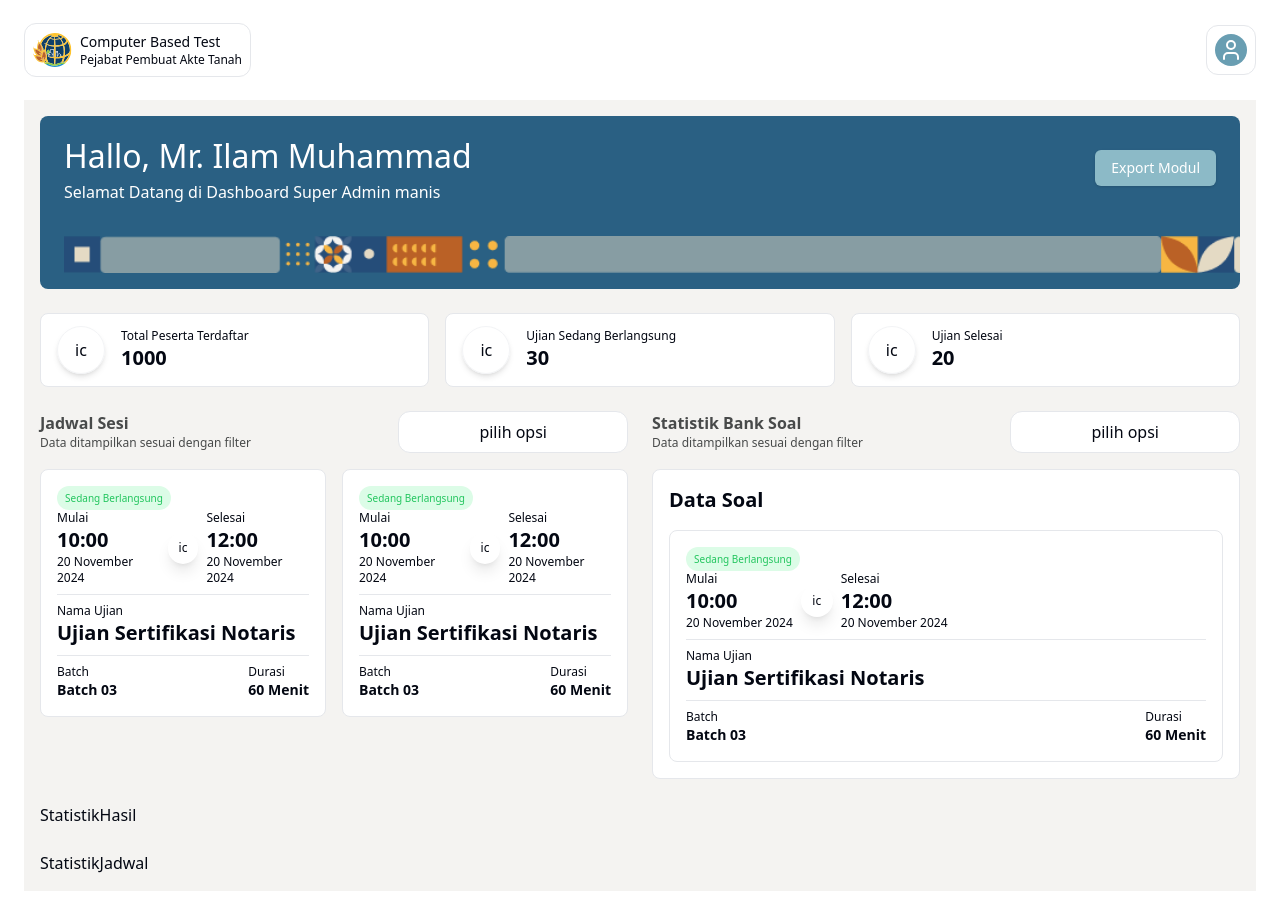
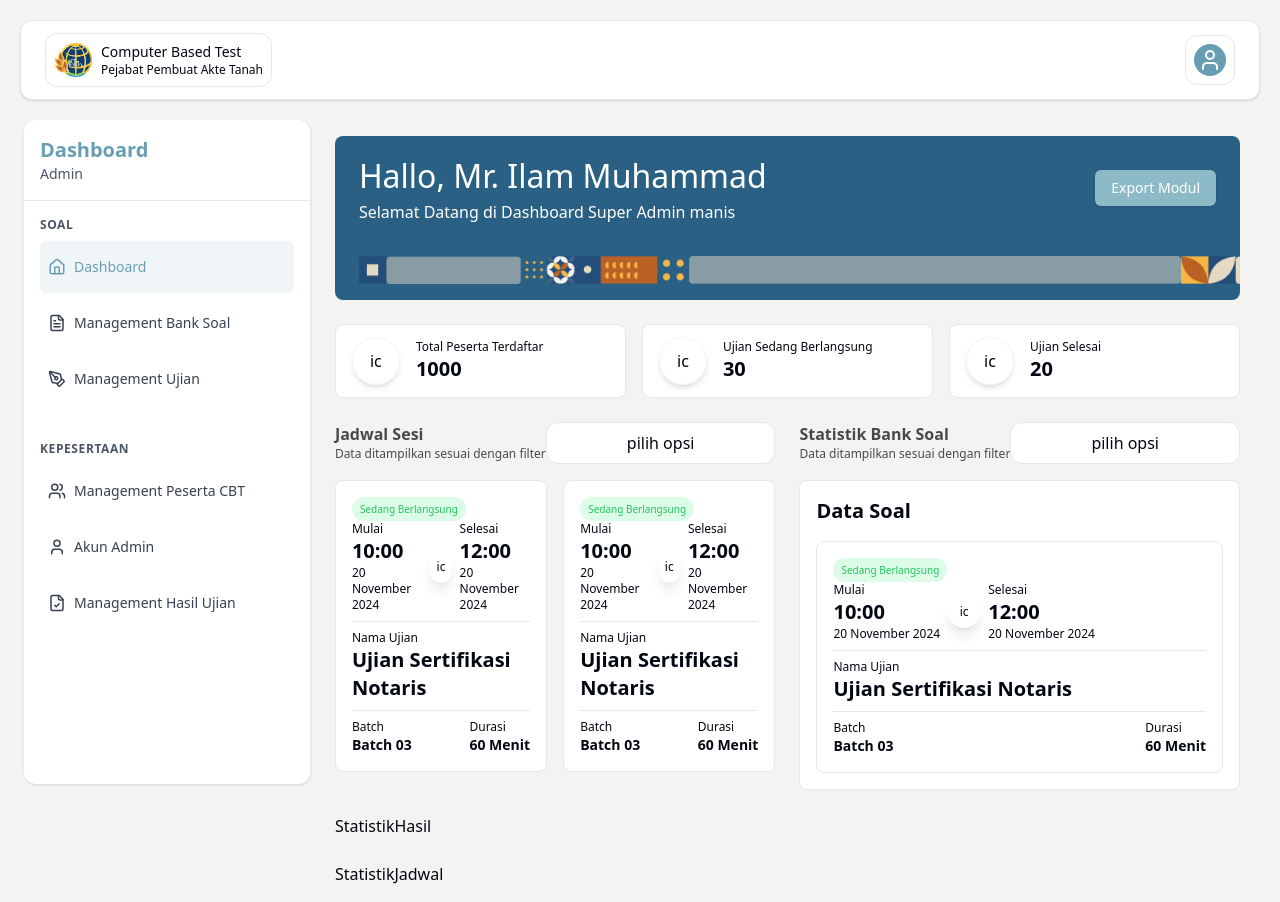
Before and after one commit to bragapm/cbt-atrbpn, a React (Vite) app in the folder client/: page / in a window 1280 px wide. Built offline with nearby package versions, Linux system fonts and the light colour scheme.

Commit message:
feat: add sidebar layout in admin route

```diff
--- a/client/src/app/admin/authentication/components/GoogleAuth.tsx
+++ b/client/src/app/admin/authentication/components/GoogleAuth.tsx
@@ -3,7 +3,7 @@ import { Button } from "@/components/ui/button";
 const GoogleAuth = () => {
   return (
     <div className="flex flex-col gap-2">
-      <Button variant="outline" className="text-primary">
+      <Button variant="outline" className="text-primary h-14">
         Sign in With Google
       </Button>
     </div>
--- a/client/src/components/navbars.tsx
+++ b/client/src/components/navbars.tsx
@@ -1,8 +1,25 @@
 import Profile from "./profile";
 
-const Navbar: React.FC = () => {
+const Navbar: React.FC<{ variant: "auth" | "admin" }> = ({ variant }) => {
+  if (variant === "admin") {
+    return (
+      <div className="w-full h-full p-5">
+        <header className="flex w-full justify-between px-6 py-4 items-center border border-gray-200 rounded-xl h-[80px] shadow bg-white ">
+          <div className="w-fit h-fit flex gap-2 p-2 border border-gray-200 rounded-xl">
+            <img src="/images/logo.svg" alt="logo" />
+            <div className="flex flex-col ">
+              <p className="text-sm font-light">Computer Based Test</p>
+              <p className="text-xs font-light">Pejabat Pembuat Akte Tanah</p>
+            </div>
+          </div>
+          <Profile />
+        </header>
+      </div>
+    );
+  }
+
   return (
-    <header className="flex w-full h-[100px] justify-between px-6 py-4 items-center">
+    <header className="flex w-full justify-between px-6 py-4 items-center">
       <div className="w-fit h-fit flex gap-2 p-2 border border-gray-200 rounded-xl">
         <img src="/images/logo.svg" alt="logo" />
         <div className="flex flex-col ">
--- /dev/null
+++ b/client/src/components/sidebar.tsx
@@ -0,0 +1,112 @@
+import { FileCheck, FileText, Home, PenTool, User, Users } from "lucide-react";
+import { Link } from "react-router-dom";
+import React from "react";
+
+interface SidebarItem {
+  icon: React.ReactNode;
+  label: string;
+  href: string;
+}
+
+interface SidebarSection {
+  title: string;
+  items: SidebarItem[];
+}
+
+interface SidebarProps {
+  title: string;
+  subtitle: string;
+  sections: SidebarSection[];
+  activePath: string;
+}
+
+function SidebarComponent({
+  title,
+  subtitle,
+  sections,
+  activePath,
+}: SidebarProps) {
+  return (
+    <div className="w-[380px] rounded-xl shadow bg-white h-[83vh] flex flex-col border-r">
+      <div className="p-4 border-b">
+        <h1 className="text-xl font-semibold text-primary">{title}</h1>
+        <p className="text-sm text-gray-600">{subtitle}</p>
+      </div>
+      <nav className="flex-1 overflow-y-auto">
+        {sections.map((section, index) => (
+          <div key={index} className="p-4">
+            <h2 className="text-xs font-semibold text-gray-600 uppercase tracking-wider mb-2">
+              {section.title}
+            </h2>
+            <ul>
+              {section.items.map((item, itemIndex) => (
+                <li key={itemIndex} className="mb-1">
+                  <Link
+                    to={item.href}
+                    className={`flex items-center px-2 py-4 text-sm rounded-md ${
+                      activePath === item.href
+                        ? "bg-primary/10 text-primary"
+                        : "text-gray-700 hover:bg-gray-100"
+                    }`}
+                  >
+                    {item.icon}
+                    <span className="ml-2">{item.label}</span>
+                  </Link>
+                </li>
+              ))}
+            </ul>
+          </div>
+        ))}
+      </nav>
+    </div>
+  );
+}
+
+// Example usage as a separate component
+export function Sidebar() {
+  const sidebarData = {
+    title: "Dashboard",
+    subtitle: "Admin",
+    activePath: "/dashboard",
+    sections: [
+      {
+        title: "Soal",
+        items: [
+          { icon: <Home size={18} />, label: "Dashboard", href: "/dashboard" },
+          {
+            icon: <FileText size={18} />,
+            label: "Management Bank Soal",
+            href: "/bank-soal",
+          },
+          {
+            icon: <PenTool size={18} />,
+            label: "Management Ujian",
+            href: "/ujian",
+          },
+        ],
+      },
+      {
+        title: "Kepesertaan",
+        items: [
+          {
+            icon: <Users size={18} />,
+            label: "Management Peserta CBT",
+            href: "/peserta-cbt",
+          },
+          {
+            icon: <User size={18} />,
+            label: "Akun Admin",
+            href: "/akun-admin",
+          },
+          {
+            icon: <FileCheck size={18} />,
+            label: "Management Hasil Ujian",
+            href: "/hasil-ujian",
+          },
+        ],
+      },
+    ],
+  };
+
+  return <SidebarComponent {...sidebarData} />;
+}
--- a/client/src/layouts/AdminLayout.tsx
+++ b/client/src/layouts/AdminLayout.tsx
@@ -1,10 +1,14 @@
 import { Outlet } from "react-router-dom";
 import MainLayout from "./MainLayout";
+import { Sidebar } from "@/components/sidebar";
 
 const AdminLayout: React.FC = () => {
   return (
-    <MainLayout>
-      <Outlet />
+    <MainLayout variant="admin">
+      <div className="w-full flex gap-2">
+        <Sidebar />
+        <Outlet />
+      </div>
     </MainLayout>
   );
 };
--- a/client/src/layouts/AuthLayout.tsx
+++ b/client/src/layouts/AuthLayout.tsx
@@ -3,7 +3,7 @@ import MainLayout from "./MainLayout";
 
 const AuthLayout = () => {
   return (
-    <MainLayout>
+    <MainLayout variant="auth">
       <div className="bg-gray-200 w-full h-[85vh] rounded-lg p-8">
         <Outlet />
       </div>
--- a/client/src/layouts/MainLayout.tsx
+++ b/client/src/layouts/MainLayout.tsx
@@ -1,9 +1,18 @@
 import Navbar from "@/components/navbars";
+import { cn } from "@/lib/utils";
 
-const MainLayout: React.FC<{ children: React.ReactNode }> = ({ children }) => {
+const MainLayout: React.FC<{
+  children: React.ReactNode;
+  variant?: "auth" | "admin";
+}> = ({ children, variant }) => {
   return (
-    <div className="flex min-h-screen w-full flex-col">
-      <Navbar />
+    <div
+      className={cn("flex min-h-screen w-full flex-col", {
+        "bg-muted": variant === "admin",
+        "bg-white": variant === "auth",
+      })}
+    >
+      <Navbar variant={variant} />
       <div className="w-full h-full px-6">{children}</div>
     </div>
   );
```
